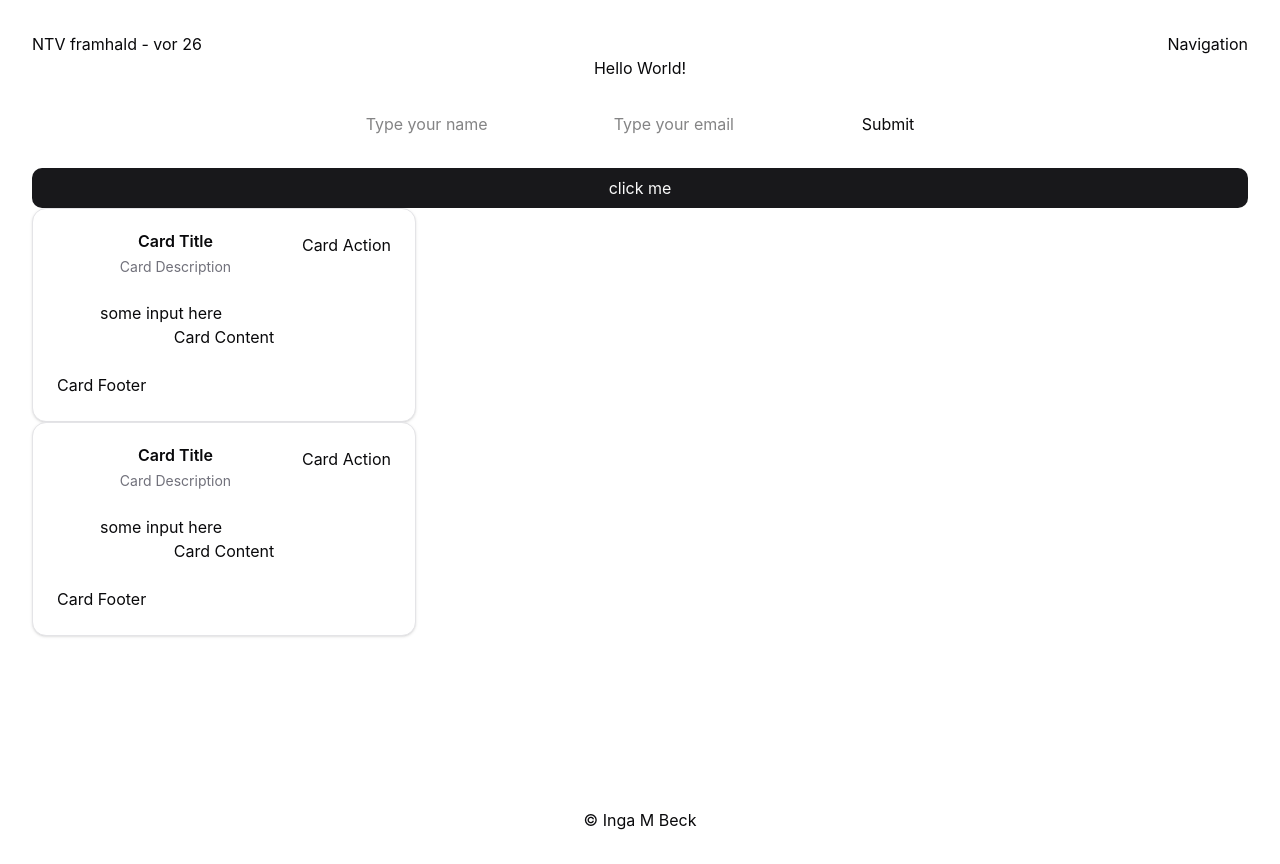
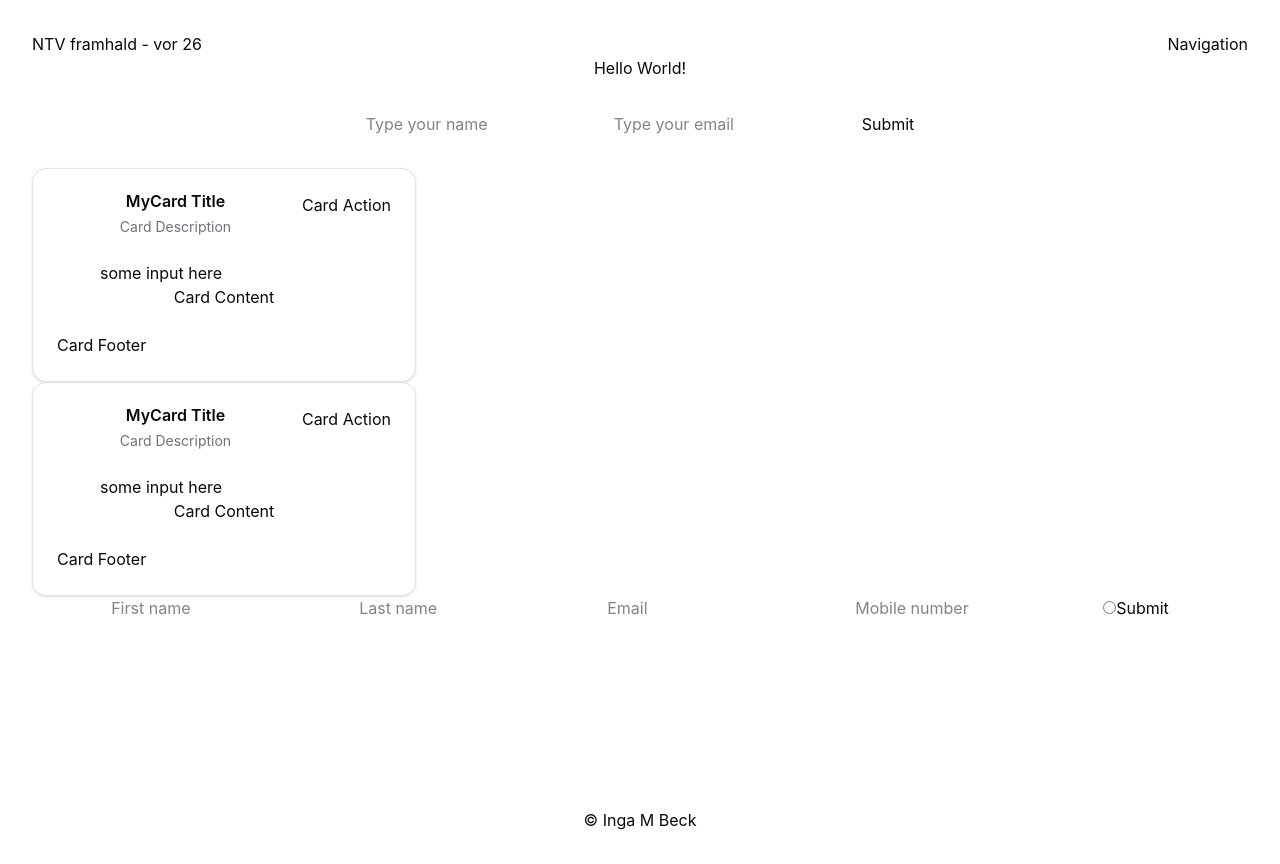
Before and after one commit to ingzenegger/vorTimi1, a React (Vite) app in the folder NTV-vor-vefsida/: page / in a window 1280 px wide. Built offline with nearby package versions, Linux system fonts and the light colour scheme.

Commit message:
tímaves-not finished

```diff
--- a/NTV-vor-vefsida/src/App.tsx
+++ b/NTV-vor-vefsida/src/App.tsx
@@ -7,12 +7,17 @@ import "./App.css";
 import Layout from "./components/Layout/layout";
 import Input from "./components/input";
 
-import Btn from "./components/btn.tsx";
-import MyCard from "./components/Layout/myCard.tsx";
+// import Btn from "./components/btn.tsx";
+import MyCard from "./components/myCard.tsx";
+import Form from "./components/form.tsx";
 
 function App() {
   const [myName, setMyName] = useState("");
   const [email, setEmail] = useState("");
+
+  const onClick = () => {
+    alert("submitted" + email);
+  };
 
   return (
     <>
@@ -35,11 +40,10 @@ function App() {
           <button onClick={() => alert("submitted:" + email)}>Submit</button>
         </div>
 
-        <div className="my-btn">
-          <Btn name="click me" />
-        </div>
+        {/* <div className="my-btn">{/* <Btn name="click me" /> </div> */}
         <MyCard />
         <MyCard />
+        <Form />
       </Layout>
     </>
   );
--- a/NTV-vor-vefsida/src/components/btn.tsx
+++ b/NTV-vor-vefsida/src/components/btn.tsx
@@ -1,3 +1,8 @@
-export default function Btn({ name }: { name: string }) {
-  return <button >{name}</button>;
+type Props = {
+  onClick: React.MouseEventHandler<HTMLButtonElement>;
+  text?: string;
+};
+
+export default function Btn({ onClick, text = "Submit" }): Props {
+  return <button onClick={onClick}>{text}</button>;
 }
--- /dev/null
+++ b/NTV-vor-vefsida/src/components/form.tsx
@@ -0,0 +1,29 @@
+/* Form
+ //props? {type, placeholder}:{type:'string', placeholder:}
+name first
+name last
+email
+phonenumber
+radio yes no
+additional preference checkboxes
+appointment date selector
+number of guests w +- buttons
+leave a message text area
+submit button
+edit button
+
+start with basic, then work from there
+*/
+
+export default function Form() {
+  return (
+    <form>
+      <input type="text" placeholder="First name" />
+      <input type="text" placeholder="Last name" />
+      <input type="email" placeholder="Email" />
+      <input type="number" placeholder="Mobile number" />
+      <input type="radio" id="value" name="value" />
+      <input type="submit" />
+    </form>
+  );
+}
--- a/NTV-vor-vefsida/src/components/Layout/myCard.tsx
+++ b/NTV-vor-vefsida/src/components/myCard.tsx
@@ -1,5 +1,5 @@
 import { useState } from "react";
-import Input from "../input.tsx";
+import Input from "./input.tsx";
 import {
   Card,
   CardAction,
@@ -8,14 +8,14 @@ import {
   CardFooter,
   CardHeader,
   CardTitle,
-} from "../ui/card.tsx";
+} from "./ui/card.tsx";
 
 export default function MyCard() {
   const [input, setInput] = useState("some input here");
   return (
     <Card className="w-full max-w-sm">
       <CardHeader>
-        <CardTitle>Card Title</CardTitle>
+        <CardTitle>MyCard Title</CardTitle>
         <CardDescription>Card Description</CardDescription>
         <CardAction>Card Action </CardAction>
       </CardHeader>
```
Also changed, not shown: 1 other file (tests, documents, lock files or other folders).
